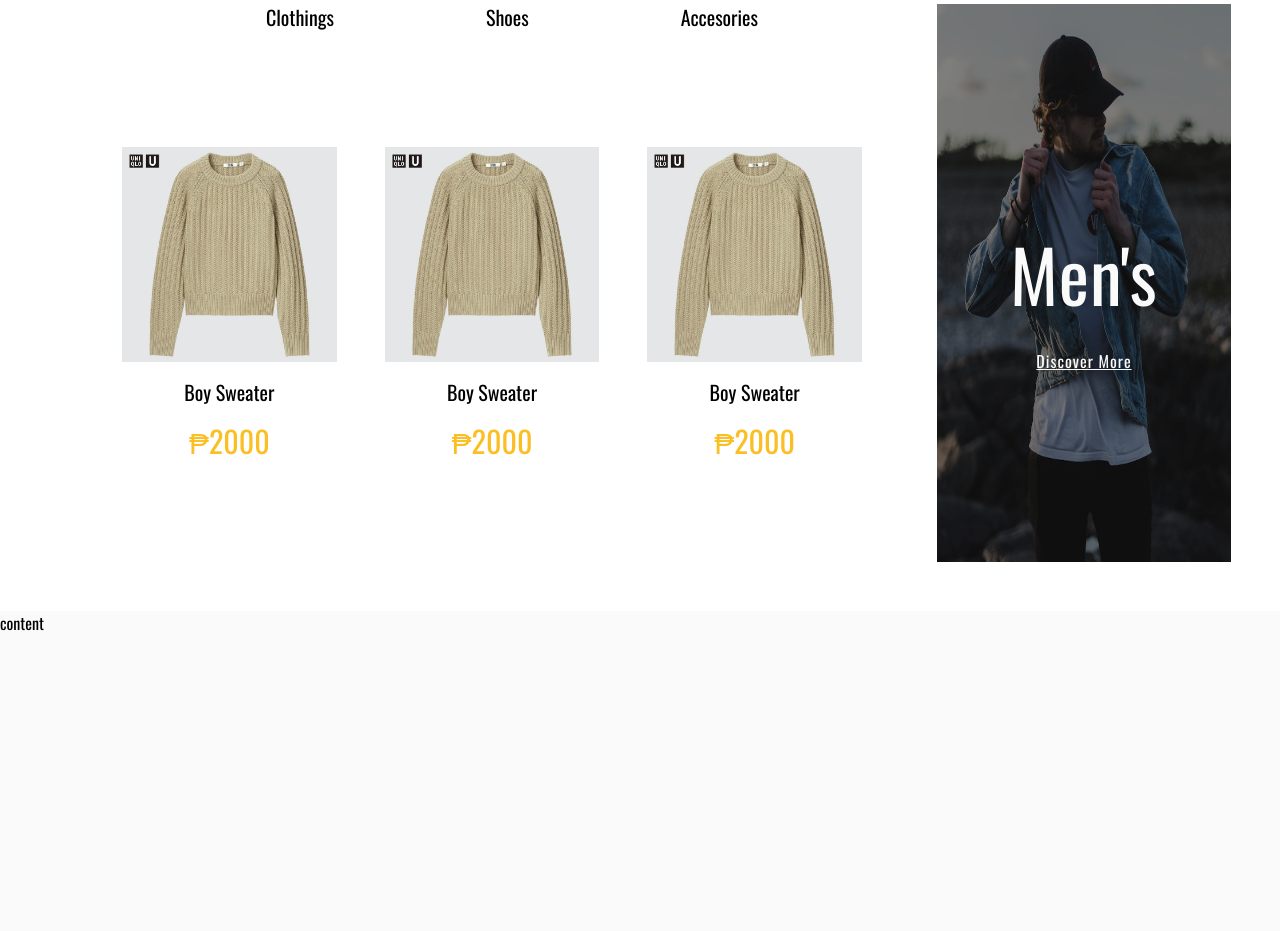
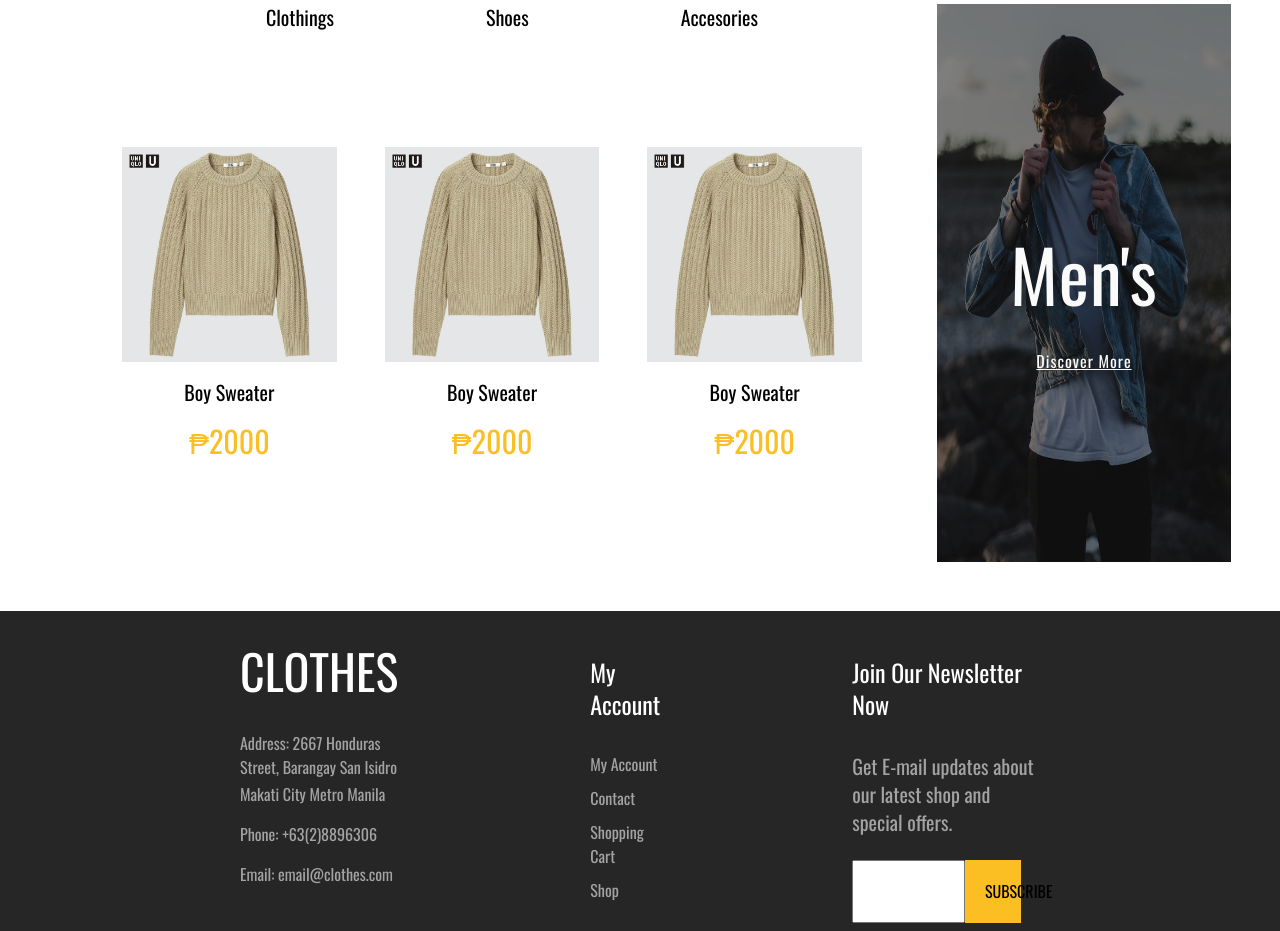
Before and after one commit to lquinto13/Website, a website built with Vite: page index.html in a window 1280 px wide. Shown: the part 2835-3766 px from the top of the page. Before the commit the page ends 3470 px from the top, so only its background shows below. Built offline with nearby package versions, Linux system fonts and the light colour scheme; a web font is replaced by a local one.

Commit message:
Added footer

```diff
--- a/index.html
+++ b/index.html
@@ -376,8 +376,60 @@
         </div>
       </div>
     </section>
-    <footer>
-      content
+
+    <footer class="footer">
+      <div class="footer__container">
+        <div class="footer__addresscontainer">
+          <div class="footer__logo">
+            CLOTHES
+          </div>
+          <div class="footer__address">
+            <div class = "footer__street">Address: 2667 Honduras Street, Barangay San Isidro</div>
+            <div class = "footer__city">Makati City Metro Manila</div>
+          </div>
+          <div class="footer__phone">
+            Phone: +63(2)8896306
+          </div>
+          <div class="footer__email">
+            Email: email@clothes.com
+          </div>
+        </div>
+        <div class="footer__myaccountcontainer">
+          <div class="footer__myaccountheader">
+            My Account
+          </div>
+          <div class="footer__myaccountlist">
+            <ul class="footer__menu">
+              <li>
+                <a href="#" class="footer__link">My Account</a>
+              </li>
+              <li>
+                <a href="#" class="footer__link">Contact</a>
+              </li>
+              <li>
+                <a href="#" class="footer__link">Shopping Cart</a>
+              </li>
+              <li>
+                <a href="#" class="footer__link">Shop</a>
+              </li>
+            </ul>
+          </div>
+        </div>
+        <div class="footer__newslettercontainer">
+          <div class="footer__myaccountheader">
+            Join Our Newsletter Now
+          </div>
+          <div class="footer__newslettermsg">
+            Get E-mail updates about our latest shop and special offers.
+          </div>
+          <div class="footer__newslettersub">
+            <input type="text" class="footer__newsletterinput">
+            <button class="footer__newsletterbutton">
+                SUBSCRIBE
+            </button>
+          </div>
+        </div>
+      </div>
     </footer>
     <script type="module" src="./src/main.js"></script>
   </body>
--- a/src/main.js
+++ b/src/main.js
@@ -8,4 +8,5 @@ import '../styles/components/content.css'
 import '../styles/components/women.css'
 import '../styles/components/deals.css'
 import '../styles/components/mens.css'
+import '../styles/components/footer.css'
 import '../styles/utils.css'
--- /dev/null
+++ b/styles/components/footer.css
@@ -0,0 +1,104 @@
+.footer{
+    height: 20rem;
+    background-color: var(--clr-neutral800);
+    color: white;
+}
+
+.footer__container{
+    padding-top: 2rem;
+    padding-left: 15rem;
+    padding-right: 15rem;
+    display: flex;
+    justify-content: space-evenly;
+    gap:12rem
+}
+
+.footer__addresscontainer{
+    display: flex;
+    flex-direction: column;
+    gap: 1rem;
+    color: var(--clr-neutral400);
+
+}
+
+.footer__logo{
+    font-size: var(--size-5xl);
+    color: white;
+    padding-bottom: 1rem;
+
+}
+
+.footer__address{
+    font-weight: 300;
+    display: flex;
+    flex-direction: column;
+    gap: 3px;
+
+}
+.footer__phone{
+    font-weight: 300;
+
+}
+
+.footer__email{
+    font-weight: 300;
+}
+
+.footer__email{
+    font-weight: 300;
+}
+
+.footer__myaccountcontainer{
+    display: flex;
+    flex-direction: column;
+    gap: 1rem;
+    color: var(--clr-neutral400);
+
+}
+.footer__myaccountheader{
+    font-size: var(--size-2xl);
+    color: white;
+    padding-top: 13px;
+    padding-bottom: 1rem;
+
+
+}
+
+.footer__menu{
+
+    display: flex;
+    flex-direction: column;
+    list-style: none;
+    padding: 0;
+    gap: 10px;
+}
+
+.footer__link{
+    color: var(--clr-neutral400);
+    text-decoration: none;
+
+}
+
+.footer__newslettermsg{
+    padding-top: 1rem;
+    font-size: var(--size-xl);
+    color: var(--clr-neutral400);
+}
+
+.footer__newslettersub{
+    padding-top: 1.5rem;
+    display: flex;
+}
+.footer__newsletterinput{
+    width: 60%;
+    padding: 1.25rem;
+
+
+}
+
+.footer__newsletterbutton{
+    width: 30%;
+    padding: 1.25rem;
+    background-color: var(--clr-amber);
+
+}
```
